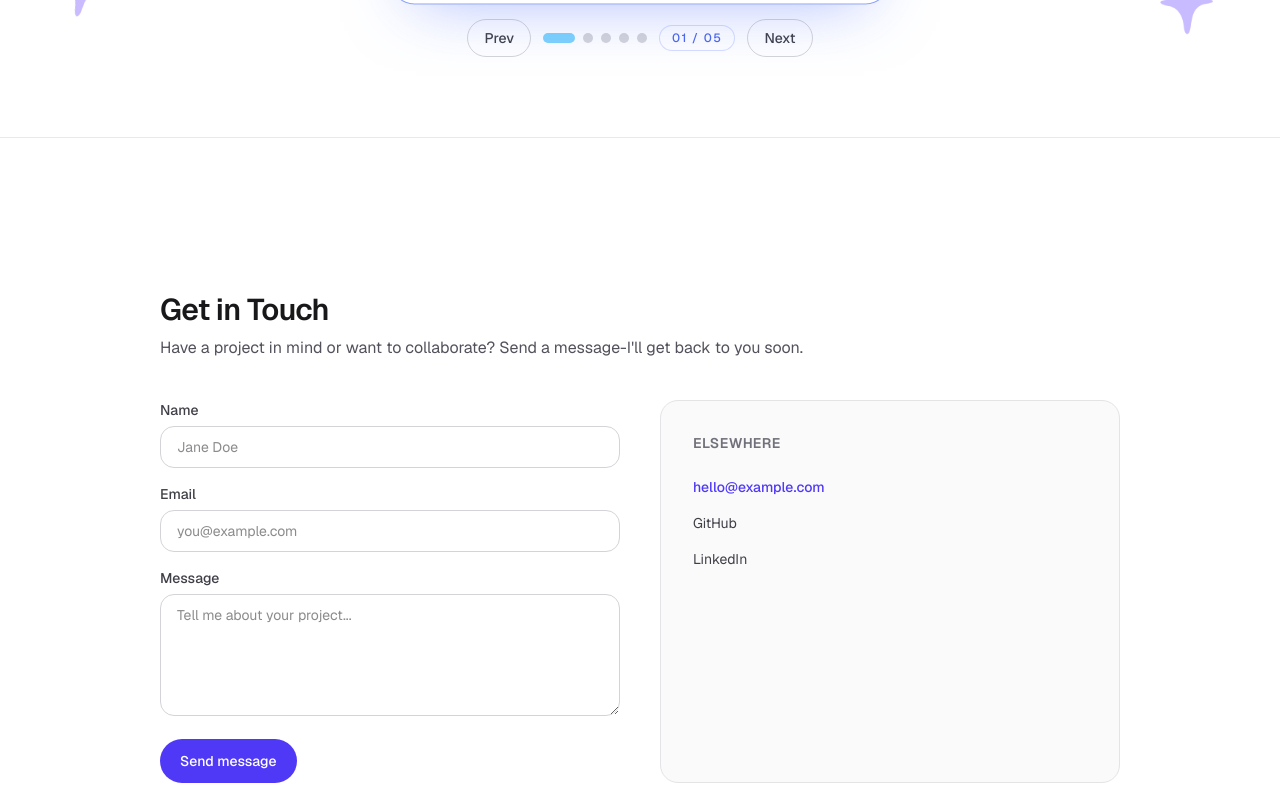
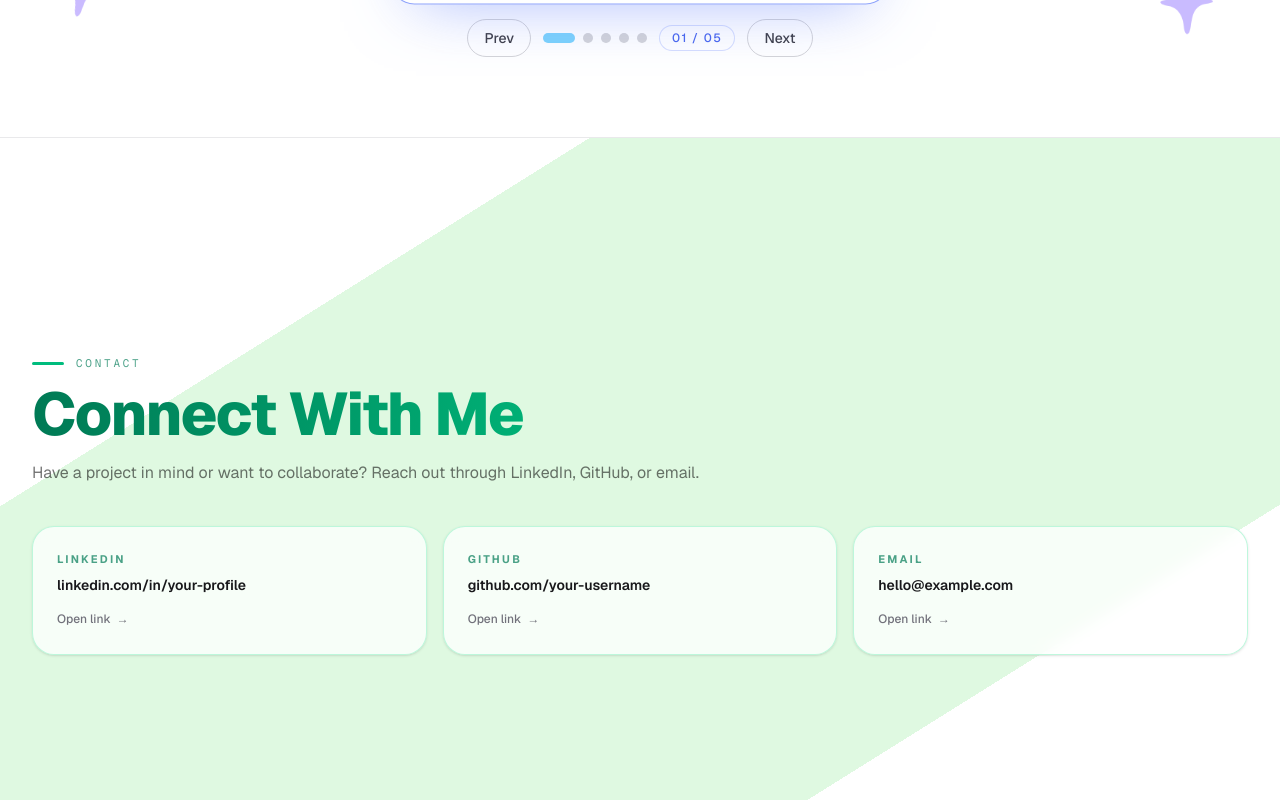
Before and after one commit to ssoyeonisgood/NextjsTypescriptPortfolio, a Next.js app: page / in a window 1280 px wide. Shown: the part 5420-6220 px from the top of the page. Built offline with nearby package versions, Linux system fonts and the light colour scheme.

Commit message:
feat: redesign ContactSection with new layout and direct contact links for LinkedIn, GitHub, and Email

```diff
--- a/app/components/portfolio/sections/ContactSection.tsx
+++ b/app/components/portfolio/sections/ContactSection.tsx
@@ -1,82 +1,64 @@
 export function ContactSection() {
+  const contacts = [
+    {
+      label: "LinkedIn",
+      value: "linkedin.com/in/your-profile",
+      href: "https://linkedin.com/in/your-profile",
+    },
+    {
+      label: "GitHub",
+      value: "github.com/your-username",
+      href: "https://github.com/your-username",
+    },
+    {
+      label: "Email",
+      value: "hello@example.com",
+      href: "mailto:hello@example.com",
+    },
+  ];
+
   return (
-    <section id="contact" className="scroll-mt-16 flex min-h-screen items-center bg-white dark:bg-zinc-950">
-      <div className="mx-auto w-full max-w-5xl px-4 py-20 sm:px-6 lg:px-8">
-        <h2 className="text-2xl font-semibold tracking-tight sm:text-3xl">Get in Touch</h2>
-        <p className="mt-2 max-w-2xl text-zinc-600 dark:text-zinc-400">
-          Have a project in mind or want to collaborate? Send a message-I&apos;ll get back to you soon.
-        </p>
-        <div className="mt-10 grid gap-10 lg:grid-cols-2">
-          <form className="space-y-4" action="#" method="post">
-            <div>
-              <label htmlFor="name" className="block text-sm font-medium text-zinc-700 dark:text-zinc-300">
-                Name
-              </label>
-              <input
-                id="name"
-                name="name"
-                type="text"
-                autoComplete="name"
-                className="mt-1.5 w-full rounded-xl border border-zinc-300 bg-white px-4 py-2.5 text-sm outline-none ring-indigo-500/0 transition focus:border-indigo-500 focus:ring-2 focus:ring-indigo-500/20 dark:border-zinc-700 dark:bg-zinc-900"
-                placeholder="Jane Doe"
-              />
-            </div>
-            <div>
-              <label htmlFor="email" className="block text-sm font-medium text-zinc-700 dark:text-zinc-300">
-                Email
-              </label>
-              <input
-                id="email"
-                name="email"
-                type="email"
-                autoComplete="email"
-                className="mt-1.5 w-full rounded-xl border border-zinc-300 bg-white px-4 py-2.5 text-sm outline-none transition focus:border-indigo-500 focus:ring-2 focus:ring-indigo-500/20 dark:border-zinc-700 dark:bg-zinc-900"
-                placeholder="you@example.com"
-              />
-            </div>
-            <div>
-              <label htmlFor="message" className="block text-sm font-medium text-zinc-700 dark:text-zinc-300">
-                Message
-              </label>
-              <textarea
-                id="message"
-                name="message"
-                rows={5}
-                className="mt-1.5 w-full resize-y rounded-xl border border-zinc-300 bg-white px-4 py-2.5 text-sm outline-none transition focus:border-indigo-500 focus:ring-2 focus:ring-indigo-500/20 dark:border-zinc-700 dark:bg-zinc-900"
-                placeholder="Tell me about your project..."
-              />
-            </div>
-            <button
-              type="submit"
-              className="w-full rounded-full bg-indigo-600 px-5 py-3 text-sm font-medium text-white transition hover:bg-indigo-500 sm:w-auto"
+    <section id="contact" className="scroll-mt-16 border-b border-zinc-200/80">
+      <div className="relative flex min-h-[calc(100vh-3.5rem)] items-center overflow-hidden border-b border-black/5 bg-[linear-gradient(148deg,#ffffff_0%,#ffffff_24%,#DFF9E1_24%,#DFF9E1_76%,#ffffff_76%,#ffffff_100%)] sm:min-h-[calc(100vh-4rem)]">
+
+        <div className="relative z-[2] mx-auto w-full max-w-7xl px-4 py-20 sm:px-6 lg:px-8">
+          <div className="mb-3 flex items-center gap-3">
+            <span className="inline-block h-[3px] w-8 rounded-full bg-emerald-500" />
+            <span className="font-mono text-[11px] uppercase tracking-[0.25em] text-emerald-700/70">
+              Contact
+            </span>
+          </div>
+          <h2 className="bg-gradient-to-r from-emerald-700 via-emerald-500 to-teal-400 bg-clip-text text-4xl font-extrabold tracking-tight text-transparent sm:text-5xl lg:text-6xl">
+            Connect With Me
+          </h2>
+          <p className="mt-4 max-w-2xl text-sm leading-relaxed text-black/55 sm:text-base">
+            Have a project in mind or want to collaborate? Reach out through LinkedIn, GitHub,
+            or email.
+          </p>
+
+          <div className="mt-10 grid gap-4 sm:grid-cols-2 lg:grid-cols-3">
+          {contacts.map((contact) => (
+            <a
+              key={contact.label}
+              href={contact.href}
+              target={contact.label === "Email" ? undefined : "_blank"}
+              rel={contact.label === "Email" ? undefined : "noreferrer"}
+              className="group rounded-3xl border border-emerald-200/70 bg-white/75 p-6 shadow-sm backdrop-blur-sm transition-all duration-300 hover:-translate-y-1 hover:border-emerald-300 hover:shadow-lg hover:shadow-emerald-900/10"
             >
-              Send message
-            </button>
-          </form>
-          <div className="rounded-2xl border border-zinc-200 bg-zinc-50 p-8 dark:border-zinc-800 dark:bg-zinc-900/50">
-            <h3 className="text-sm font-semibold uppercase tracking-wide text-zinc-500 dark:text-zinc-400">
-              Elsewhere
-            </h3>
-            <ul className="mt-6 space-y-4 text-sm">
-              <li>
-                <a
-                  href="mailto:hello@example.com"
-                  className="font-medium text-indigo-600 hover:underline dark:text-indigo-400"
-                >
-                  hello@example.com
-                </a>
-              </li>
-              <li>
-                <a href="#" className="text-zinc-700 hover:text-indigo-600 dark:text-zinc-300 dark:hover:text-indigo-400">
-                  GitHub
-                </a>
-              </li>
-              <li>
-                <a href="#" className="text-zinc-700 hover:text-indigo-600 dark:text-zinc-300 dark:hover:text-indigo-400">
-                  LinkedIn
-                </a>
-              </li>
-            </ul>
+              <p className="text-[11px] font-bold uppercase tracking-[0.2em] text-emerald-700/70">
+                {contact.label}
+              </p>
+              <p className="mt-2 text-sm font-semibold text-zinc-900 transition group-hover:text-emerald-700">
+                {contact.value}
+              </p>
+              <p className="mt-4 inline-flex items-center gap-1.5 text-xs font-medium text-zinc-500 transition group-hover:text-zinc-700">
+                Open link
+                <span aria-hidden className="transition-transform group-hover:translate-x-0.5">
+                  →
+                </span>
+              </p>
+            </a>
+          ))}
           </div>
         </div>
       </div>
```
